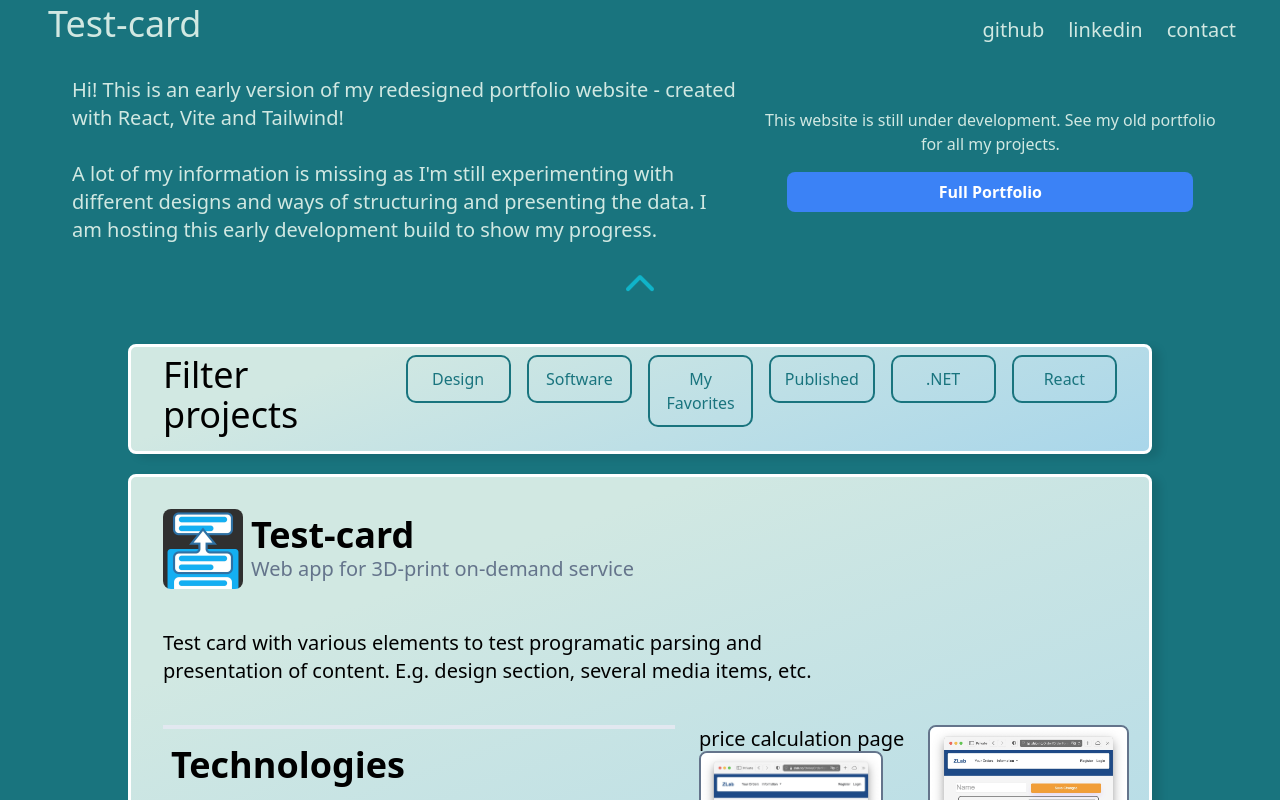
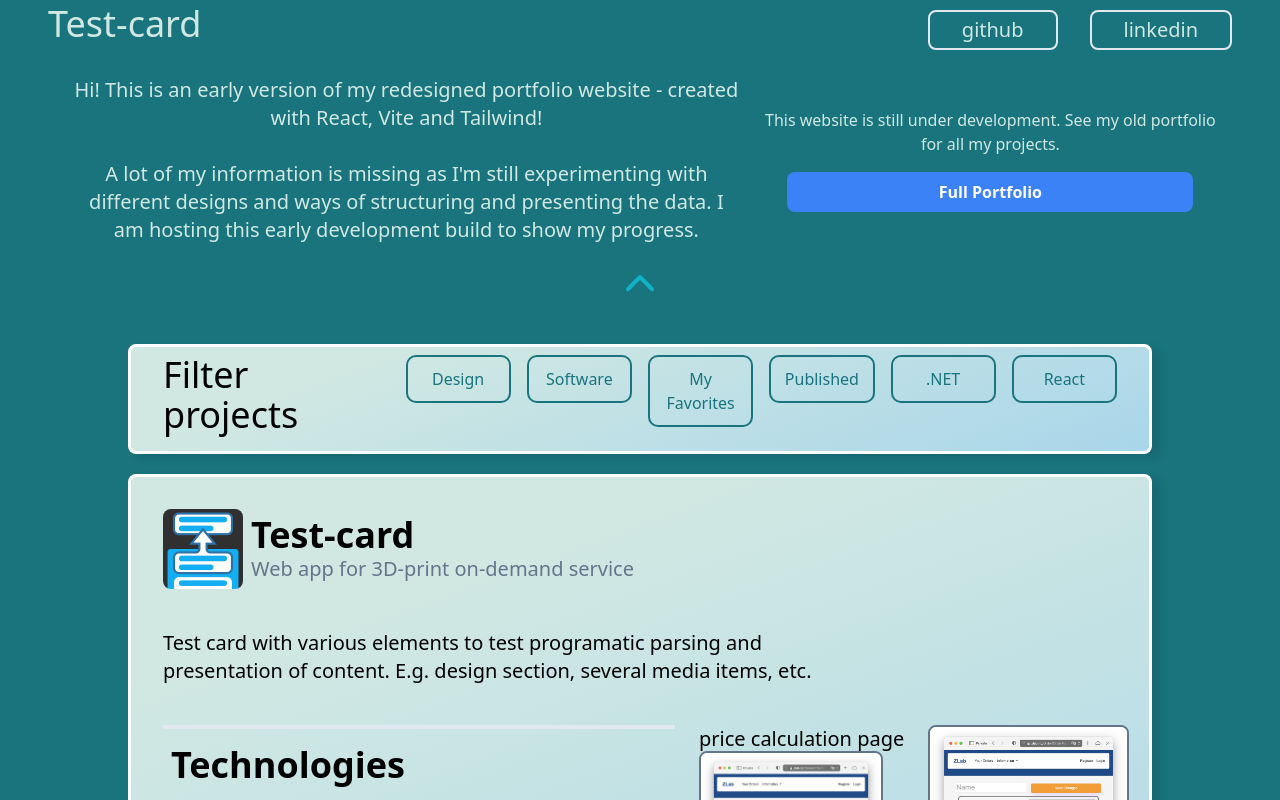
Before and after one commit to szstuff/portfolio3, a React (Vite) app: page / in a window 1280 px wide. Built offline with nearby package versions, Linux system fonts and the light colour scheme.

Commit message:
feat: header links hide on landing page and animate in

```diff
--- a/src/components/Header.jsx
+++ b/src/components/Header.jsx
@@ -40,12 +40,12 @@ const Header = ({id}) => {
         }
     };
   return (
-    <nav className='bg-[color:var(--secondary)] h-[60px] content-center'>
+    <nav className='bg-[color:var(--secondary)] h-[60px] content-center overflow-hidden'>
         <div className=' px-2 sm:px-6 lg:px-8'>
             <div className='flex items-center justify-between text-[color:var(--primary)]'>
                 <div className='flex flex-1 items-center md:justify-start'>
 
-                    {/* If user is not at landing page/root: load appropriate header title */}
+                    {/* If user is not at landing page/root: load appropriate title and back button */}
                     {id && (
                         <div className='flex animateload'>
                             <Link to={"/"}><FaArrowLeft className='ml-2 mr-4 h-[60px] size-6'/></Link>
@@ -54,8 +54,8 @@ const Header = ({id}) => {
                     )}
 
                     {/* If user is not at landing page/root: hide scroll div
-                        using css hide instead of conditional rendering because
-                        the latter breaks the scroll effect when navigating to root from a path
+                        using css hide instead of conditional rendering (because
+                        the latter breaks the scroll effect when navigating back to root from a path)
                     */}
                     <div ref={scrollRef} className={`h-[60px] overflow-y-hidden px-4 pt-6 shrink-0 ${id && 'hidden'}`} >
                         {portfolioitems.map((item, index) => (
@@ -70,11 +70,22 @@ const Header = ({id}) => {
                         }
                     </div>
                 </div>
-                    <p className='px-3 sm:text-lg md:text-xl'> github</p>
-                    <p className='px-3 sm:text-lg md:text-xl'> linkedin</p>
-                    <p className='px-3 sm:text-lg md:text-xl'> contact</p>
-                </div>
+                <Link to={"https://github.com/szstuff"} target='_blank'>
+                    <p className={`px-4 py-1 mx-4 md:px-8 sm:text-lg md:text-xl  border-slate-200 border-2 rounded-lg hover:bg-slate-200 hover:text-slate-700
+                        transition-all duration-500 transform
+                        ${currentCardId != 0 ? ' translate-y-0' : ' translate-y-32 '}`}>
+                        github
+                    </p>
+                </Link>
+                <Link to={"https://www.linkedin.com/in/stilianz/"} target='_blank'>
+                    <p className={`px-4 py-1 mx-4 md:px-8 sm:text-lg md:text-xl  border-slate-200 border-2 rounded-lg hover:bg-slate-200 hover:text-slate-700
+                        transition-all duration-500 transform
+                        ${currentCardId != 0 ? ' translate-y-0' : ' translate-y-20'}`}>
+                        linkedin
+                    </p>
+                </Link>
             </div>
+        </div>
     </nav>
   )
 }
--- a/src/components/LandingCard.jsx
+++ b/src/components/LandingCard.jsx
@@ -9,14 +9,14 @@ const LandingCard = React.forwardRef(({filters, setFilters}, ref) => {
       p-4 h-auto max-h-[70vh] w-full
       justify-around
       px-2 md:px-8 lg:px-16
-      grid grid-cols-1 md:grid-cols-5 place-content-center gap-4
+      grid grid-cols-1 md:grid-cols-5 place-content-center gap-4 text-center
     `}>
           <div className='col-span-1 md:col-span-3 text-xl order-1 lg:px-2'>
               <p className='text-[color:var(--primary)]'> Hi! This is an early version of my redesigned portfolio website - created with React, Vite and Tailwind!
                   <br/> <br/>
                   A lot of my information is missing as I'm still experimenting with different designs and ways of structuring and presenting the data. I am hosting this early development build to show my progress.</p>
           </div>
-          <div className='col-span-1 md:col-span-2 order-2 text-center'>
+          <div className='col-span-1 md:col-span-2 order-2 '>
 
               <p className='pt-8 text-[color:var(--primary)]'> This website is still under development. See my old portfolio for all my projects. </p>
               <Button link={"www.stilian.dev"} type={"Full Portfolio"} width={"full"} text={"Full Portfolio"} mt={"4"}/>
--- a/src/components/Main.jsx
+++ b/src/components/Main.jsx
@@ -108,7 +108,7 @@ const Main = ({portfolioitems}) => {
                             renderCard(item, index, filters)
                         ))}
                 </div>
-                <p className='text-xl font-light text-slate-300 mx-[10%]'>Made using Portfolio3 template by stilian.dev</p>
+                <p className='text-xl font-light text-slate-300 mx-[10%]'>Made by stilian.dev with ❤️</p>
             </div>
         );
 };
```
